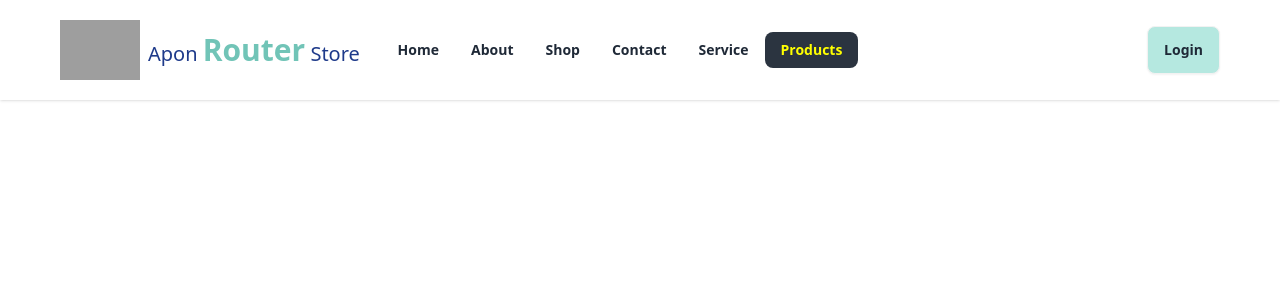
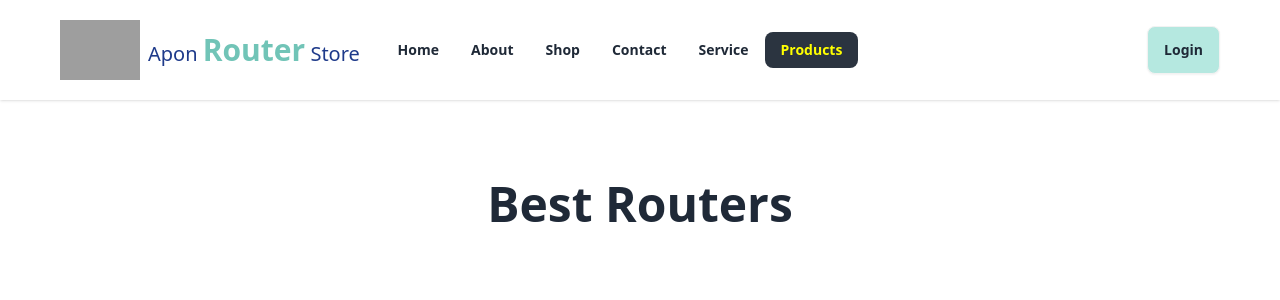
Before and after one commit to minhazapon/Apon-Router-store--react.js-project, a React (Vite) app: page /products in a window 1280 px wide. Shown: the top 300 px of the page. Built offline with nearby package versions, Linux system fonts and the light colour scheme; grey boxes are pictures that could not be loaded.

Commit message:
added file

```diff
--- a/src/main.jsx
+++ b/src/main.jsx
@@ -13,7 +13,8 @@ import Contact from './components/Contact.jsx';
 import Shop from './components/Shop.jsx';
 import Service from './components/Service.jsx';
 import ErrorPage from './ErrorPage.jsx';
-import Products from './components/Products.jsx';
+import Products from './products file/Products.jsx';
+import PMain from './products file/ProductsMain.jsx';
 
 const router = createBrowserRouter([
   {
@@ -43,7 +44,7 @@ const router = createBrowserRouter([
       },
       {
         path: "/products",
-        element: <Products></Products>,
+        element: <PMain></PMain>,
       },
     ],
   },
--- /dev/null
+++ b/src/products file/Products.jsx
@@ -0,0 +1,26 @@
+
+
+function Products() {
+
+
+    return (
+        <div className="m-20">
+            <div>
+
+                <p className="text-center font-sans text-5xl font-bold">Best Routers</p>
+
+                <div>
+
+                    <div>
+
+
+                    </div>
+
+                </div>
+
+            </div>
+        </div>
+    )
+}
+
+export default Products
--- a/src/components/Products.jsx
+++ b/src/products file/ProductsBanner.jsx
@@ -1,6 +1,8 @@
 
 
-function Products() {
+
+function Banner() {
+
     return (
         <div>
 
@@ -8,4 +10,4 @@ function Products() {
     )
 }
 
-export default Products
+export default Banner
--- /dev/null
+++ b/src/products file/ProductsMain.jsx
@@ -0,0 +1,13 @@
+import Products from "./Products"
+import Banner from "./ProductsBanner"
+
+function PMain() {
+    return (
+        <div>
+            <Banner></Banner>
+            <Products></Products>
+        </div>
+    )
+}
+
+export default PMain
```
